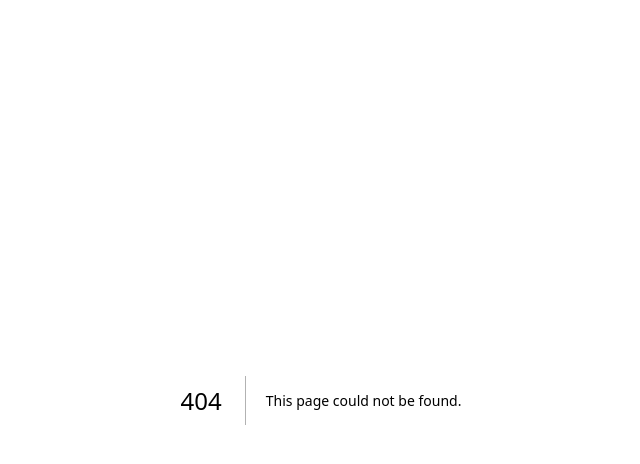
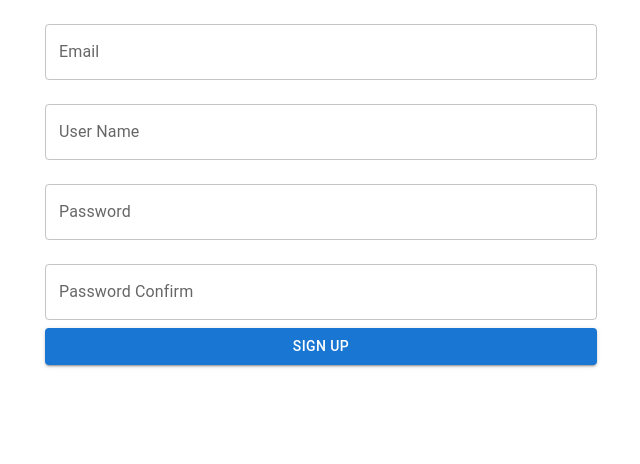
Before and after one commit to kevseroz/sisterslab-bookshelf, a Next.js app: page /sign-up in a window 1280 px wide. Before the commit this address had no page. Shown: the top 464 px of the page, without its empty margins (319-959 px from the left). Built offline with nearby package versions, Linux system fonts and the light colour scheme.

Commit message:
login sign-up oluşturuldu helpers içine validation kontrolleri yazıldı. user varsa storage veri yazıldı

```diff
--- a/db.json
+++ b/db.json
@@ -107,5 +107,19 @@
   ],
   "profile": {
     "name": "typicode"
-  }
+  },
+  "users": [
+    {
+      "username": "artefilex",
+      "password": "asdfghjkl",
+      "email": "baris.tncdmr@gmail.com",
+      "id": 1
+    },
+    {
+      "username": "artefilex",
+      "email": "baris.tncdmr@gmail.com",
+      "password": "azsxdcfvgb",
+      "id": 2
+    }
+  ]
 }
--- /dev/null
+++ b/src/helpers/validation.js
@@ -0,0 +1,18 @@
+import * as Yup from 'yup';
+
+export const loginShema = Yup.object().shape({
+    username: Yup.string().required('Title is required'),
+    password:Yup.string()
+    .min(8, 'Password is too short - should be 8 chars minimum.')
+    .matches(/[a-zA-Z]/, 'Password can only contain Latin letters.'),
+    email:  Yup.string().required('Title is required'),
+  })
+
+  export const signShema = Yup.object().shape({
+    username: Yup.string().required('Title is required'),
+    password:Yup.string().required("ıs Requierd")
+    .min(8, 'Password is too short - should be 8 chars minimum.')
+    .matches(/[a-zA-Z]/, 'Password can only contain Latin letters.'),
+   passwordConfirmation: Yup.string().oneOf([Yup.ref('password'), null], 'Passwords must match'),
+    email:  Yup.string().required('Title is required'),
+  })
--- /dev/null
+++ b/src/pages/sign-up/index.js
@@ -0,0 +1,95 @@
+import { Button, Container, TextField } from "@mui/material";
+import { useFormik } from "formik";
+import { signShema } from "@/helpers/validation";
+import { useRouter } from "next/router";
+import axios from "axios";
+export default function SignUp() {
+  const router = useRouter()
+  const formik = useFormik({
+    initialValues: {
+      username: "",
+      password: "",
+      passwordConfirmation: "",
+      email: "",
+    },
+    validationSchema: signShema  ,
+    onSubmit: async (values) => {
+      try {
+        await  axios.post("http://localhost:3001/users",{
+         "username": values.username,
+         "email": values.email,
+         "password": values.password
+        })
+        alert('User Add');
+        router.push('/login');
+      } catch (error) {
+        alert('Failed user');
+        console.error('An error occurred:', error);
+      }
+
+    },
+  });
+
+  return (
+    <Container
+      sx={{
+        width: "600px",
+      }}
+    >
+      <form onSubmit={formik.handleSubmit}>
+        <TextField
+          fullWidth
+          id="email"
+          name="email"
+          label="Email"
+          value={formik.values.email}
+          onChange={formik.handleChange}
+          margin="normal"
+          error={formik.touched.email && Boolean(formik.errors.email)}
+          helperText={formik.touched.email && formik.errors.email}
+          onBlur={formik.handleBlur}
+        />
+        <TextField
+          fullWidth
+          id="username"
+          name="username"
+          label="User Name"
+          value={formik.values.username}
+          onChange={formik.handleChange}
+          margin="normal"
+          error={formik.touched.username && Boolean(formik.errors.username)}
+          helperText={formik.touched.username && formik.errors.username}
+          onBlur={formik.handleBlur}
+        />
+        <TextField
+          fullWidth
+          id="password"
+          name="password"
+          label="Password"
+          value={formik.values.password}
+          onChange={formik.handleChange}
+          margin="normal"
+          error={formik.touched.password && Boolean(formik.errors.password)}
+          helperText={formik.touched.password && formik.errors.title}
+          onBlur={formik.handleBlur}
+          type="password"
+        />
+        <TextField
+          fullWidth
+          id="passwordConfirmation"
+          name="passwordConfirmation"
+          label="Password Confirm"
+          value={formik.values.passwordConfirmation}
+          type="password"
+          onChange={formik.handleChange}
+          margin="normal"
+          error={formik.touched.passwordConfirmation && Boolean(formik.errors.passwordConfirmation)}
+          helperText={formik.touched.passwordConfirmation && formik.errors.passwordConfirmation}
+          onBlur={formik.handleBlur}
+        />
+        <Button color="primary" variant="contained" fullWidth type="submit"> Sign Up </Button>
+
+      </form>
+    </Container>
+  );
+}
```
Also changed, not shown: src/pages/login/index.js (added, +78 -0 lines).
